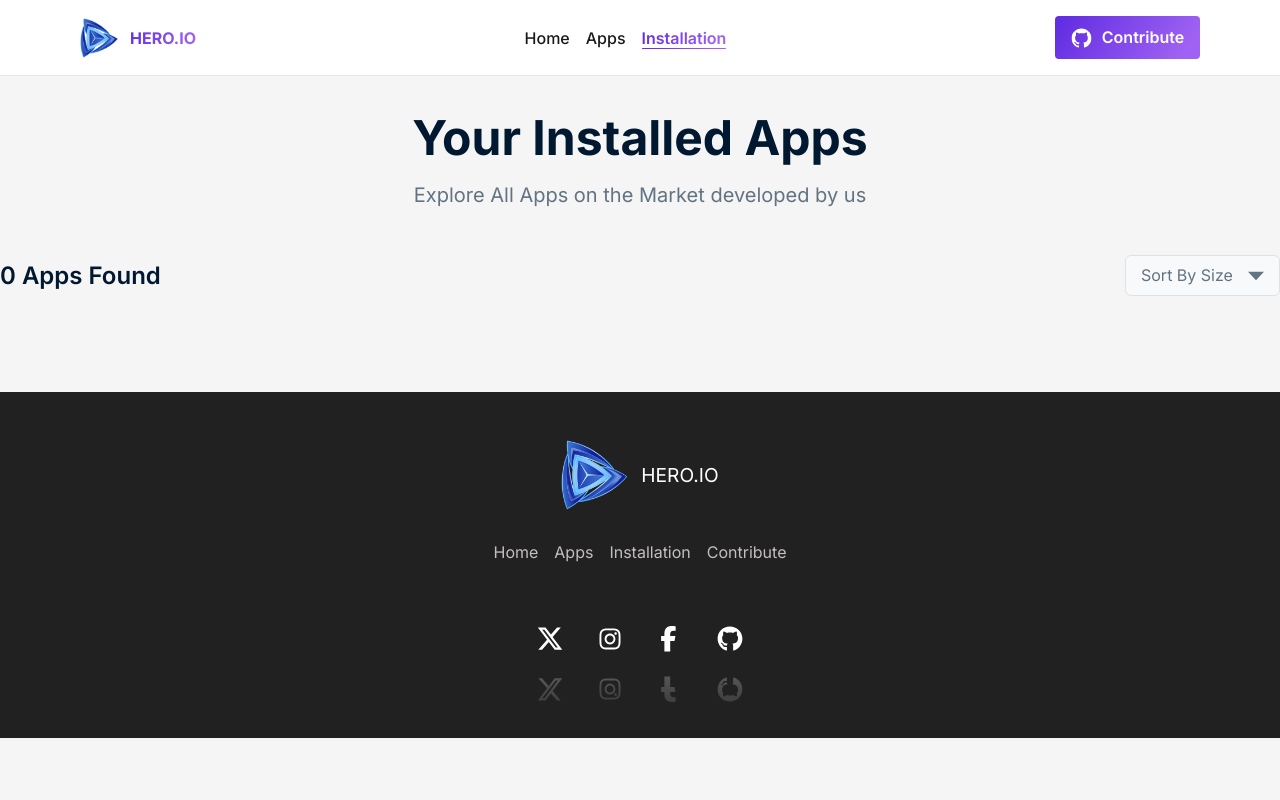
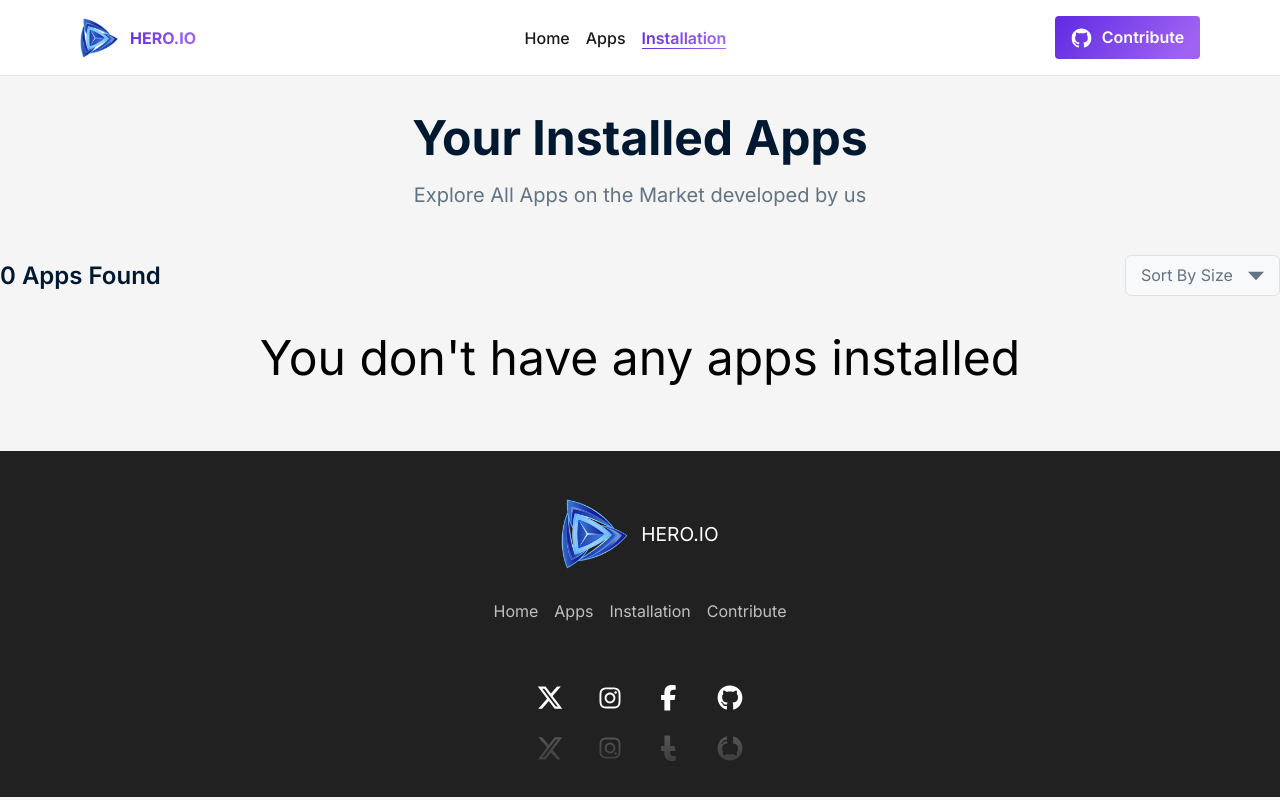
Before and after one commit to Tahmied/App-Store-Front-end, a React (Vite) app: page /installation in a window 1280 px wide. Built offline with nearby package versions, Linux system fonts and the light colour scheme.

Commit message:
- fixed bug of app count in the installation page

```diff
--- a/src/Components/Installation/InstalledApps.jsx
+++ b/src/Components/Installation/InstalledApps.jsx
@@ -1,15 +1,18 @@
 import { useState } from "react";
 import InstalledApp from "./InstalledApp";
+import Noinstallation from "./Noinstallation";
 
 const InstalledApps = ({ installedApps }) => {
     const [isSortBtnOpen, setIsSortBtnOpen] = useState(false)
-    const [thisInstalledApp, setInstalledApp] = useState(()=>installedApps)
+    const [thisInstalledApp, setInstalledApp] = useState(() => installedApps)
+
+
     return (
         <>
             <section className="installed-apps">
                 <div className="installed-apps-container">
                     <div className="installed-apps-tool">
-                        <p className="installed-app-count">{installedApps.length} Apps Found</p>
+                        <p className="installed-app-count">{thisInstalledApp.length} Apps Found</p>
                         <button onClick={() => setIsSortBtnOpen(!isSortBtnOpen)} className="sort-button-visual">
                             <span>Sort By Size</span>
 
@@ -26,9 +29,10 @@ const InstalledApps = ({ installedApps }) => {
                     </div>
                     <div className="installed-apps-container">
                         {
-                            thisInstalledApp.map((app) => {
+                            thisInstalledApp.length > 0 ? thisInstalledApp.map((app) => {
                                 return <InstalledApp thisInstalledApp={thisInstalledApp} setInstalledApp={setInstalledApp} image={app.image} appName={app.title} downloads={app.downloads} ratings={app.ratingAvg} appSize={app.size} appId={app.id} key={app.id}></InstalledApp>
-                            })
+                            }) : <Noinstallation></Noinstallation>
+
                         }
                     </div>
                 </div>
--- /dev/null
+++ b/src/Components/Installation/Noinstallation.jsx
@@ -0,0 +1,10 @@
+
+const Noinstallation = () => {
+    return (
+        <div className="no-installed-div">
+            <p className="no-installed-apps">You don't have any apps installed</p>
+        </div>
+    );
+};
+
+export default Noinstallation;
--- a/src/index.css
+++ b/src/index.css
@@ -959,6 +959,18 @@ header {
     transform: translateY(-5px);
 }
 
+.no-installed-apps {
+    margin: 0 auto;
+    font-size: 3em;
+}
+
+.no-installed-div {
+    display: flex;
+    justify-content: center;
+    align-items: center;
+}
+
+
 
 /* footer */
 
```
